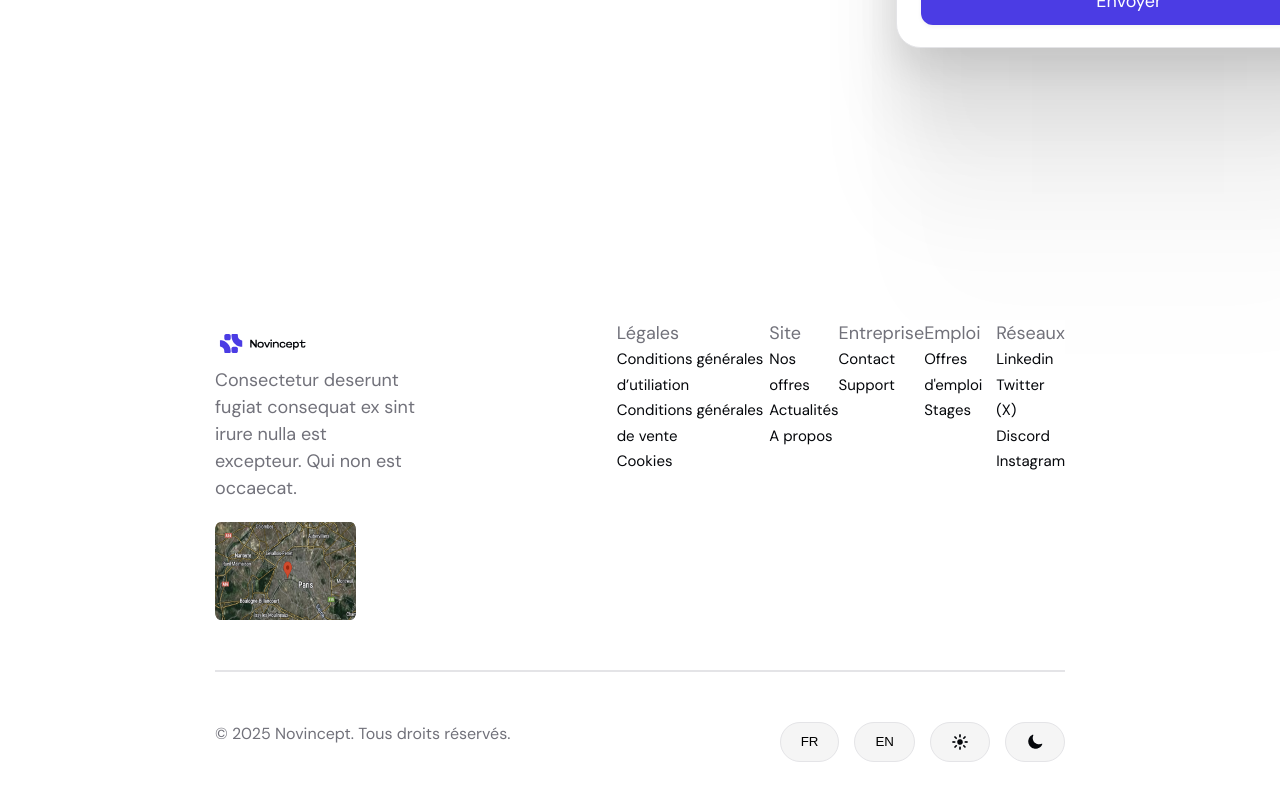
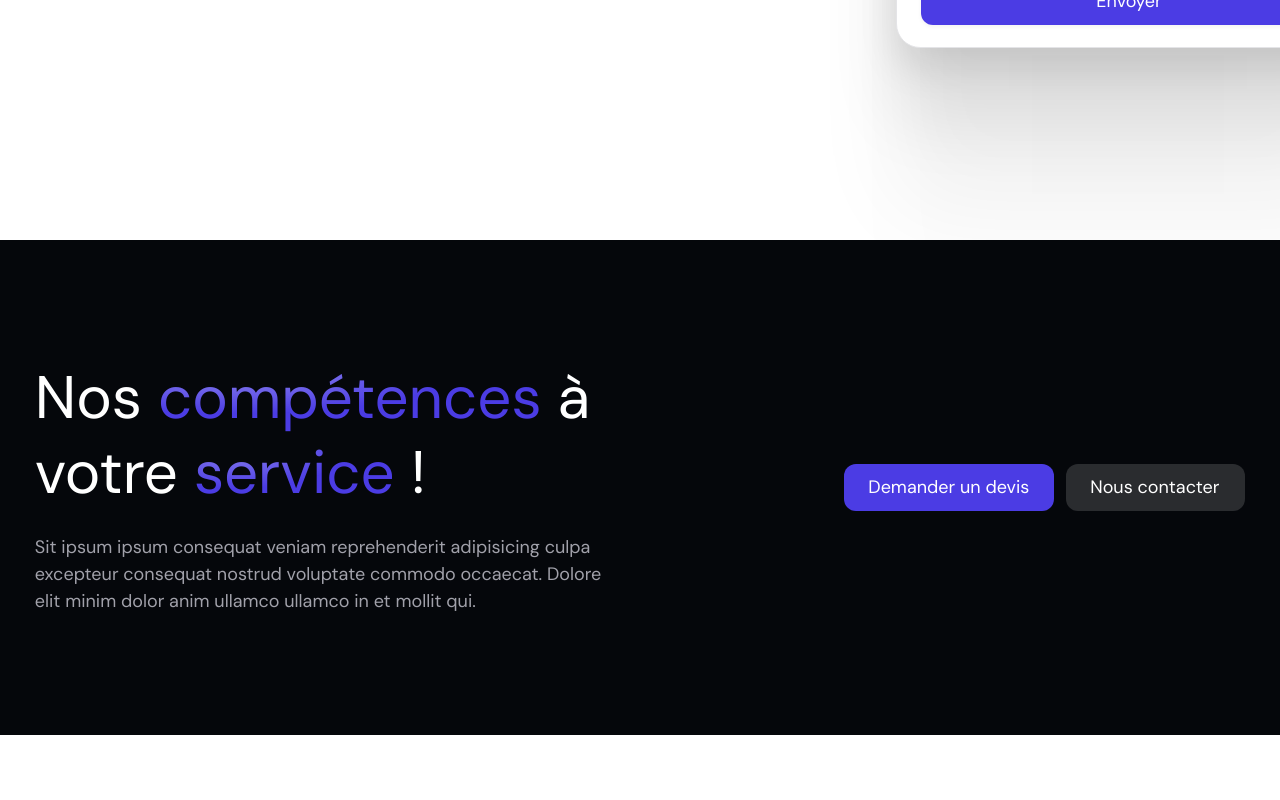
Before and after one commit to RenanYhuel/novincept-website, a Nuxt app: page / in a window 1280 px wide. Shown: the part 7621-8421 px from the top of the page. Built offline with nearby package versions, Linux system fonts and the light colour scheme.

Commit message:
feat/section: Add the call to action section ( last )

```diff
--- a/components/home/Frame8.vue
+++ b/components/home/Frame8.vue
@@ -429,5 +429,11 @@
         flex-grow: 0;
     }
 
+    .star_required {
+        display: flex;
+        align-items: first baseline;
+        justify-content: center;
+    }
+
 
 </style>
--- /dev/null
+++ b/components/home/Frame9.vue
@@ -0,0 +1,202 @@
+<template>
+    <div class="frame9-container">
+        <div class="frame9">
+            <div class="frame9-content">
+                <div class="frame9-content-infos">
+                    <div class="frame9-content-infos-title">
+                        Nos <span class="frame9-content-infos-title-highlight">compétences</span> à votre <span class="frame9-content-infos-title-highlight">service</span> !
+                    </div>
+                    <div class="frame9-content-infos-subtitle">
+                        Sit ipsum ipsum consequat veniam reprehenderit adipisicing culpa excepteur consequat nostrud voluptate commodo occaecat. Dolore elit minim dolor anim ullamco ullamco in et mollit qui.
+                    </div>
+                </div>
+                <div class="frame9-call_to_action">
+                    <div class="frame9-call_to_action-devis-btn">
+                        <div class="frame9-call_to_action-devis-btn-text">Demander un devis</div>
+                    </div>
+                    <div class="frame9-call_to_action-contact-btn">
+                        <div class="frame9-call_to_action-contact-btn-text">Nous contacter</div>
+                    </div>
+                </div>
+            </div>
+        </div>
+    </div>
+</template>
+
+<style>
+    .frame9-container {
+        display: flex;
+        justify-content: center;
+        align-items: center;
+        margin-bottom: 192px;
+        width: 100%;
+        height: auto;
+    }
+
+    .frame9 {
+        display: flex;
+        flex-direction: column;
+        align-items: center;
+        justify-content: center;
+        padding: 60px 120px;
+        gap: 10px;
+        width: 1442px !important;
+        height: 375px !important;
+        background: #05070B;
+        border-radius: 24px;
+        flex: none;
+        order: 0;
+        flex-grow: 0;
+    }
+
+    .frame9-content {
+        display: flex;
+        flex-direction: row;
+        justify-content: space-between;
+        align-items: center;
+        padding: 0px;
+        gap: 10px;
+        height: 255px;
+        flex: none;
+        order: 0;
+        align-self: stretch;
+        flex-grow: 0;
+    }
+
+    .frame9-content-infos {
+        display: flex;
+        flex-direction: column;
+        justify-content: center;
+        align-items: flex-start;
+        padding: 0px;
+        gap: 24px;
+        margin: 0 auto;
+        width: 568px;
+        height: 255px;
+        flex: none;
+        order: 0;
+        flex-grow: 0;
+    }
+
+    .frame9-content-infos-title {
+        width: 568px;
+        height: 150px;
+        font-family: 'DM Sans';
+        font-style: normal;
+        font-weight: 400;
+        font-size: 60px;
+        line-height: 125%;
+        color: #FFFFFF;
+        flex: none;
+        order: 0;
+        flex-grow: 0;
+    }
+
+    .frame9-content-infos-subtitle {
+        width: 568px;
+        height: 81px;
+        font-family: 'DM Sans';
+        font-style: normal;
+        font-weight: 400;
+        font-size: 18px;
+        line-height: 150%;
+        color: #A1A1AA;
+        flex: none;
+        order: 1;
+        flex-grow: 0;
+    }
+
+    .frame9-call_to_action {
+        display: flex;
+        flex-direction: row;
+        align-items: center;
+        padding: 0px;
+        gap: 12px;
+        margin: 0 auto;
+        width: 401px;
+        height: 47px;
+        flex: none;
+        order: 1;
+        flex-grow: 0;
+    }
+
+    .frame9-call_to_action-devis-btn {
+        box-sizing: border-box;
+        display: flex;
+        flex-direction: row;
+        justify-content: center;
+        align-items: center;
+        padding: 12px 24px;
+        gap: 10px;
+        width: 210px;
+        height: 47px;
+        background: #4B3CE4;
+        border-radius: 12px;
+        flex: none;
+        order: 0;
+        flex-grow: 0;
+    }
+
+    .frame9-call_to_action-devis-btn-text {
+        width: 162px;
+        height: 23px;
+        font-family: 'DM Sans';
+        font-style: normal;
+        font-weight: 400;
+        font-size: 18px;
+        line-height: 23px;
+        color: #FFFFFF;
+        flex: none;
+        order: 0;
+        flex-grow: 0;
+    }
+
+    .frame9-call_to_action-contact-btn {
+        box-sizing: border-box;
+        display: flex;
+        flex-direction: row;
+        justify-content: center;
+        align-items: center;
+        padding: 12px 24px;
+        gap: 10px;
+        width: 179px;
+        height: 47px;
+        background: rgba(255, 255, 255, 0.15);
+        border-radius: 12px;
+        flex: none;
+        order: 1;
+        flex-grow: 0;
+    }
+
+    .frame9-call_to_action-contact-btn-text {
+        width: 131px;
+        height: 23px;
+        font-family: 'DM Sans';
+        font-style: normal;
+        font-weight: 400;
+        font-size: 18px;
+        line-height: 23px;
+        color: #FFFFFF;
+        flex: none;
+        order: 0;
+        flex-grow: 0;
+    }
+
+    .frame9-content-infos-title-highlight {
+        font-family: 'DM Sans';
+        font-style: normal;
+        font-weight: 400;
+        font-size: 60px;
+        line-height: 125%;
+        background: radial-gradient(58.32% 58.33% at 21.17% 12.5%, rgba(255, 255, 255, 0.4) 0%, rgba(255, 255, 255, 0) 100%) /* warning: gradient uses a rotation that is not supported by CSS and may not behave as expected */, #4B3CE4;
+        -webkit-background-clip: text;
+        -webkit-text-fill-color: transparent;
+        background-clip: text;
+        text-fill-color: transparent;
+        background-blend-mode: plus-lighter, normal;
+        flex: none;
+        order: 0;
+        flex-grow: 0;
+
+    }
+</style>
--- a/pages/index.vue
+++ b/pages/index.vue
@@ -7,6 +7,7 @@
 import Frame6 from '~/components/home/Frame6.vue';
 import Frame7 from '~/components/home/Frame7.vue';
 import Frame8 from '~/components/home/Frame8.vue';
+import Frame9 from '~/components/home/Frame9.vue';
   definePageMeta({
     layout: 'custom'
   })
@@ -21,4 +22,5 @@ import Frame8 from '~/components/home/Frame8.vue';
   <Frame6/>
   <Frame7/>
   <Frame8/>
+  <Frame9/>
 </template>
```
